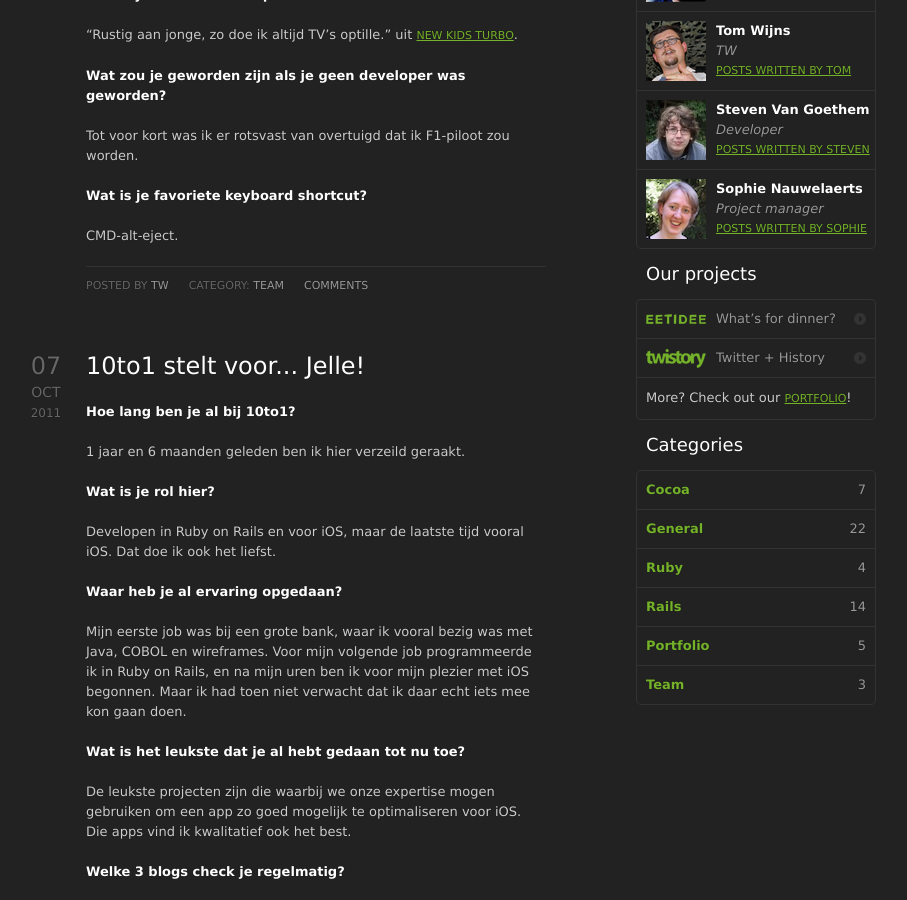
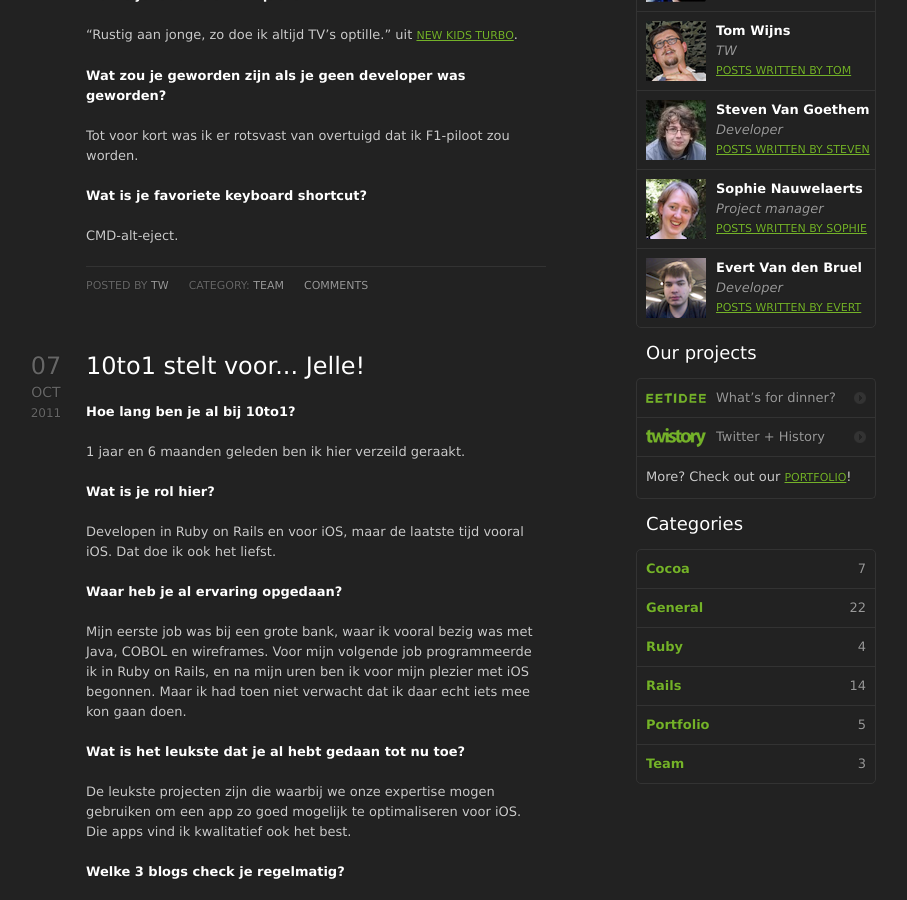
Before and after one commit to 10to1/10to1.github.com, a Jekyll site: the page built from team/index.html, in a window 1280 px wide and 900 px high, scrolled down 1090 px. Shown: the whole window, without its empty margins (164-1071 px from the left). Built offline with Jekyll 4.4.1, drawn with Linux system fonts in a browser that asks for light colours; comment, search, counter and statistics services are not loaded.

Commit message:
Added Evert.

```diff
--- a/_layouts/default.html
+++ b/_layouts/default.html
@@ -17,7 +17,7 @@
 			<hr />
 			<div id="content">
 				{% if page.site_filter %}
-					{% if page.site_filter == 'Koen' or page.site_filter == 'Tom' or page.site_filter == 'Piet' or page.site_filter == 'Jelle' or page.site_filter == 'Sander' or page.site_filter == 'Dottom' or page.site_filter == 'Bob' or page.site_filter == 'TW' or page.site_filter == 'Steven' or page.site_filter == 'Sophie' %}
+					{% if page.site_filter == 'Koen' or page.site_filter == 'Tom' or page.site_filter == 'Piet' or page.site_filter == 'Jelle' or page.site_filter == 'Sander' or page.site_filter == 'Dottom' or page.site_filter == 'Bob' or page.site_filter == 'TW' or page.site_filter == 'Steven' or page.site_filter == 'Sophie' or page.site_filter == 'Evert' %}
 						<p id="filter">All posts by <a href="/author/{{page.site_filter | downcase }}">{{page.site_filter}}</a></p>
 					{% else %}
 					<p id="filter">Category: <a href="/{{page.site_filter | downcase }}">{{page.site_filter}}</a></p>
@@ -135,6 +135,12 @@
 							<a href="/author/sophie">Posts written by Sophie</a>
 							<img src="/img/sophie.png" alt="Picture of Sophie" />
 						</li>
+						<li>
+							<strong>Evert Van den Bruel</strong>
+							<em>Developer</em>
+							<a href="/author/evert">Posts written by Evert</a>
+							<img src="/img/evert.png" alt="Picture of Evert" />
+						</li>
 					</ul>
 				</div>
 				<div class="node" id="projects">
```
Also changed, not shown: author/evert/index.html (added, +10 -0 lines), img/evert.png (added).
